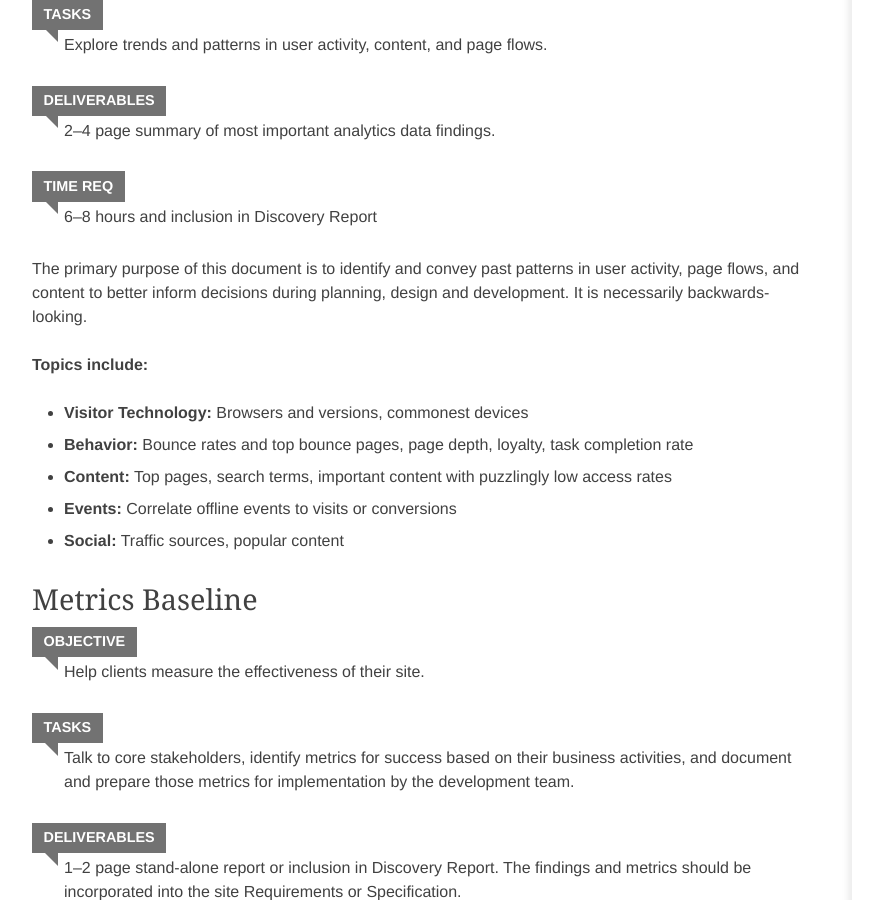
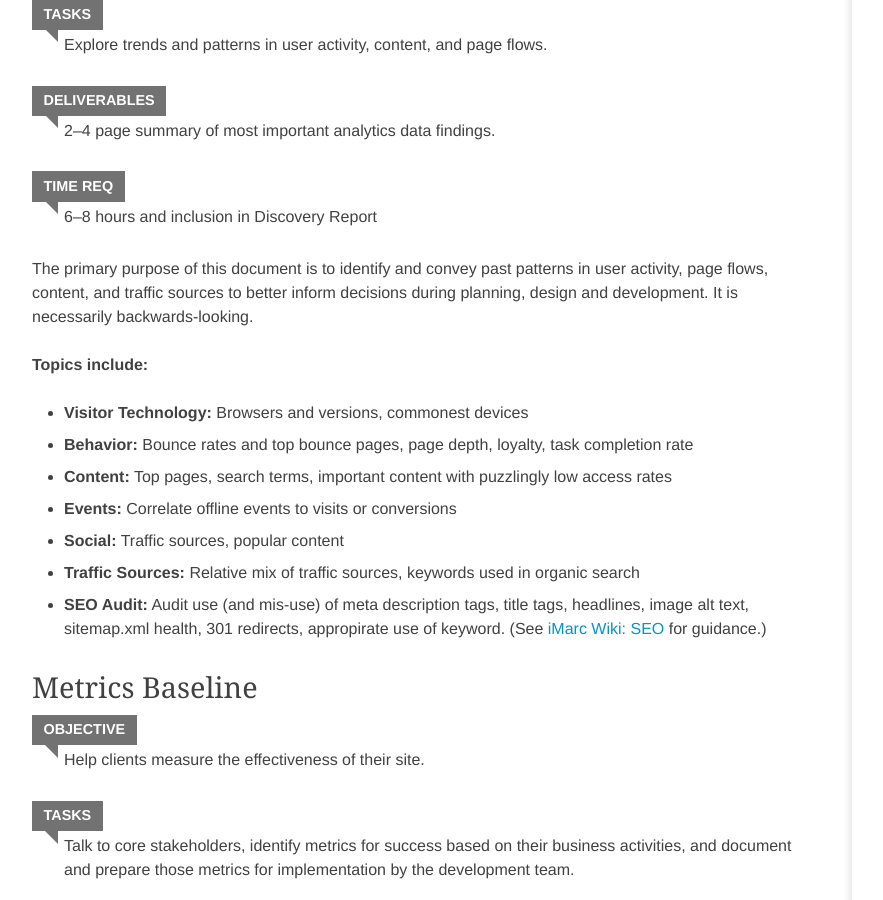
Before and after one commit to imarc/handbook, a Jekyll site: the page built from strategy.markdown, in a window 1280 px wide and 900 px high, scrolled down 8104 px. Shown: the whole window, without its empty margins (88-971 px from the left). Built offline with Jekyll 4.4.1, drawn with Linux system fonts in a browser that asks for light colours; nearby versions of some CDN libraries; some web fonts are replaced.

Commit message:
Added SEO & traffic sources to Web Analytics Audit

```diff
--- a/strategy.markdown
+++ b/strategy.markdown
@@ -268,7 +268,7 @@ Deliverables
 Time Req
 :	6–8 hours and inclusion in Discovery Report
 
-The primary purpose of this document is to identify and convey past patterns in user activity, page flows, and content to better inform decisions during planning, design and development. It is necessarily backwards-looking.
+The primary purpose of this document is to identify and convey past patterns in user activity, page flows, content, and traffic sources to better inform decisions during planning, design and development. It is necessarily backwards-looking.
 
 **Topics include:**
 
@@ -277,6 +277,8 @@ The primary purpose of this document is to identify and convey past patterns in
 + **Content:** Top pages, search terms, important content with puzzlingly low access rates
 + **Events:** Correlate offline events to visits or conversions
 + **Social:** Traffic sources, popular content
++ **Traffic Sources:** Relative mix of traffic sources, keywords used in organic search
++ **SEO Audit:** Audit use (and mis-use) of meta description tags, title tags, headlines, image alt text, sitemap.xml health, 301 redirects, appropirate use of keyword. (See [iMarc Wiki: SEO](http://wiki.imarc.net/SEO) for guidance.)
 
 
 ### Metrics Baseline
```
